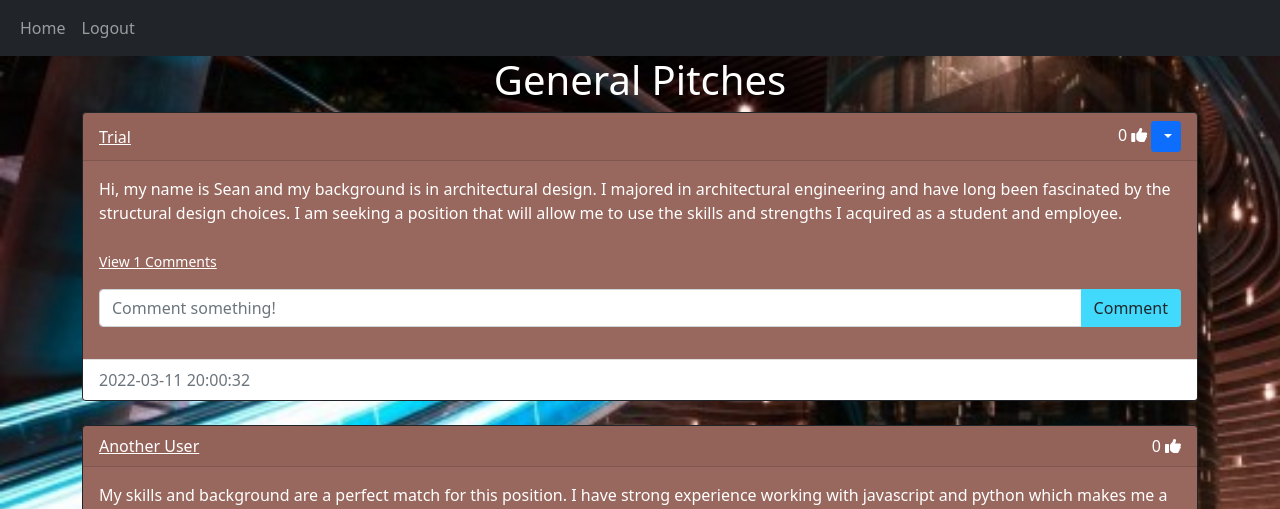
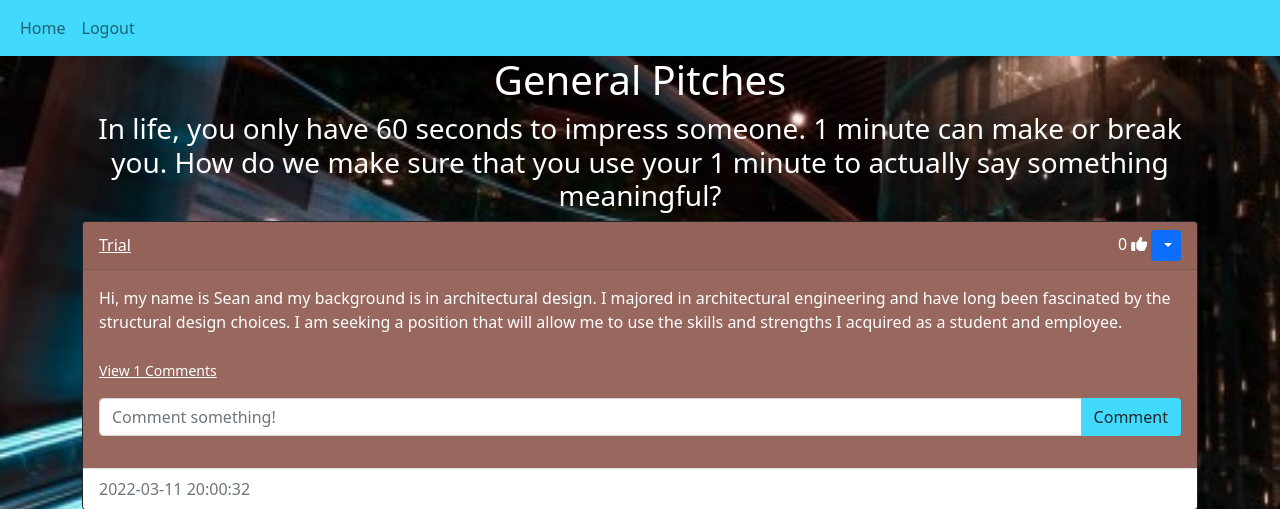
Before and after one commit to verowangari/pitch-post, a Flask app: page / in a window 1280 px wide. Shown: the top 509 px of the page. Run offline with Flask 2, Linux system fonts and the light colour scheme; a user stored in the database is signed in; data comes from the database, SQL or seed files in the repository; data that the repository does not hold is empty; some libraries are stand-ins or nearby versions.

Commit message:
add readme

```diff
--- a/website/templates/base.html
+++ b/website/templates/base.html
@@ -12,7 +12,7 @@
 </head>
 <body>
  <!-- navbar -->
- <nav class="navbar navbar-expand-lg navbar-dark bg-dark">
+ <nav class="navbar navbar-expand-lg navbar-light " style="background-color: #41D9FC;">
   <div class="container-fluid">
     <button
       class="navbar-toggler"
@@ -22,9 +22,9 @@
     >
       <span class="navbar-toggler-icon"></span>
     </button>
-    <div class="collapse navbar-collapse" id="navbar">
+    <div class="collapse navbar-collapse" id="navbar" >
       <div class="navbar-nav">
-        <a class="nav-item nav-link" href="/home">Home</a>
+        <a class="nav-item nav-link" href="/home" >Home</a>
         {% if user.is_authenticated %}
         <a class="nav-item nav-link" href="/logout">Logout</a>
         {% else %}
--- a/website/templates/pitch_div.html
+++ b/website/templates/pitch_div.html
@@ -4,6 +4,7 @@
 {% block content %}
 
 <h1 align="center" > {%  block header %} General  Pitches {% endblock %} </h1>
+<h3 align="center"> In life, you only have 60 seconds to impress someone. 1 minute can make or break you. How do we make sure that you use your 1 minute to actually say something meaningful?</h3>
 <div id="pitches">
 {% for pitch in pitches %}
 <div class="card border-dark">
```
Also changed, not shown: README.MD (added).
